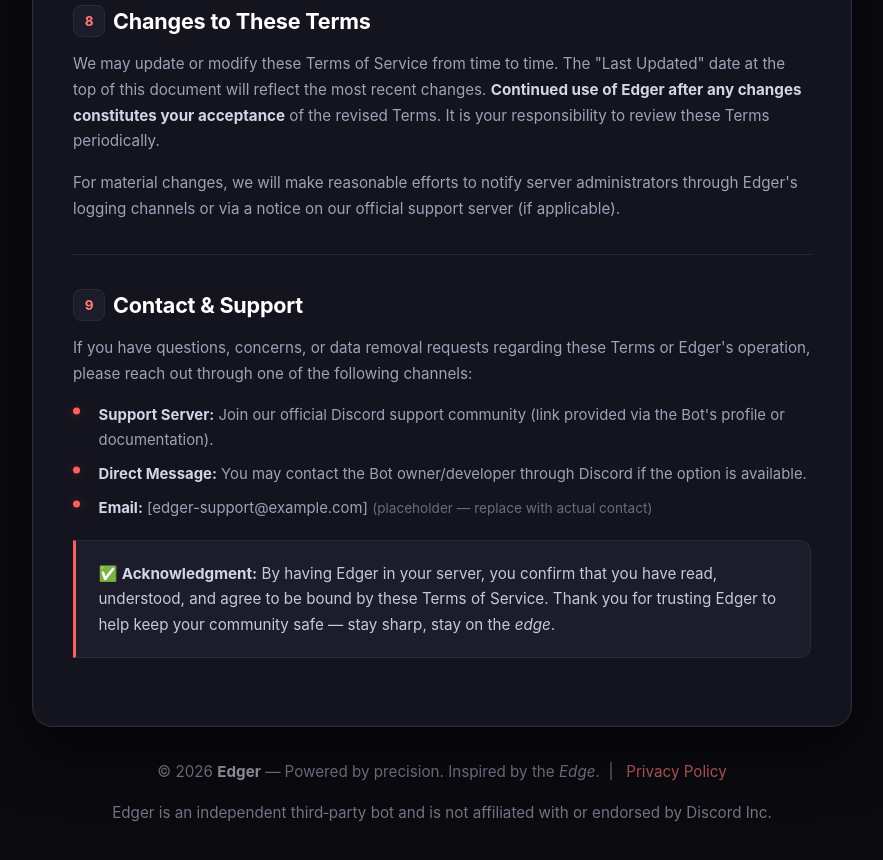
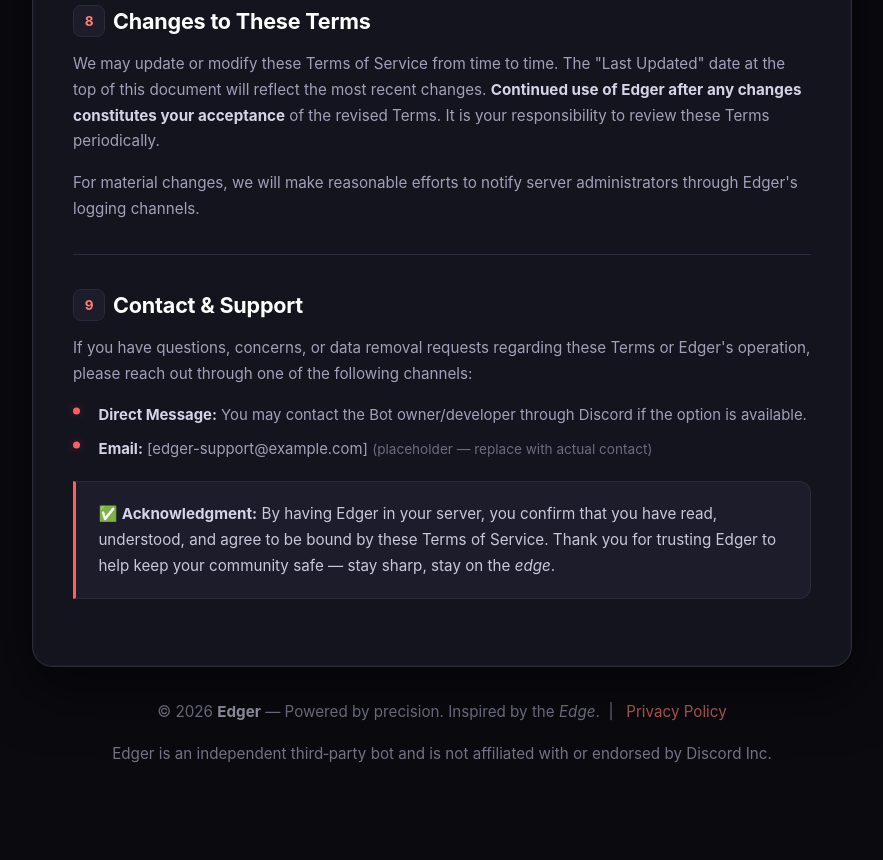
Before and after one commit to ShadeEdge/Terms-Of-Service, a plain HTML site: page index.html in a window 1280 px wide. Shown: the part 3619-4479 px from the top of the page, without its empty margins (198-1081 px from the left). After the commit the page ends 4434 px from the top, so only its background shows below. Drawn offline with Linux system fonts and the light colour scheme.

```diff
--- a/index.html
+++ b/index.html
@@ -419,7 +419,7 @@
                 We may update or modify these Terms of Service from time to time. The "Last Updated" date at the top of this document will reflect the most recent changes. <strong>Continued use of Edger after any changes constitutes your acceptance</strong> of the revised Terms. It is your responsibility to review these Terms periodically.
             </p>
             <p>
-                For material changes, we will make reasonable efforts to notify server administrators through Edger's logging channels or via a notice on our official support server (if applicable).
+                For material changes, we will make reasonable efforts to notify server administrators through Edger's logging channels.
             </p>
         </section>
 
@@ -431,7 +431,6 @@
                 If you have questions, concerns, or data removal requests regarding these Terms or Edger's operation, please reach out through one of the following channels:
             </p>
             <ul>
-                <li><strong>Support Server:</strong> Join our official Discord support community (link provided via the Bot's profile or documentation).</li>
                 <li><strong>Direct Message:</strong> You may contact the Bot owner/developer through Discord if the option is available.</li>
                 <li><strong>Email:</strong> [edger-support@example.com] <span style="color: #6b6b80; font-size: 0.85rem;">(placeholder — replace with actual contact)</span></li>
             </ul>
```
